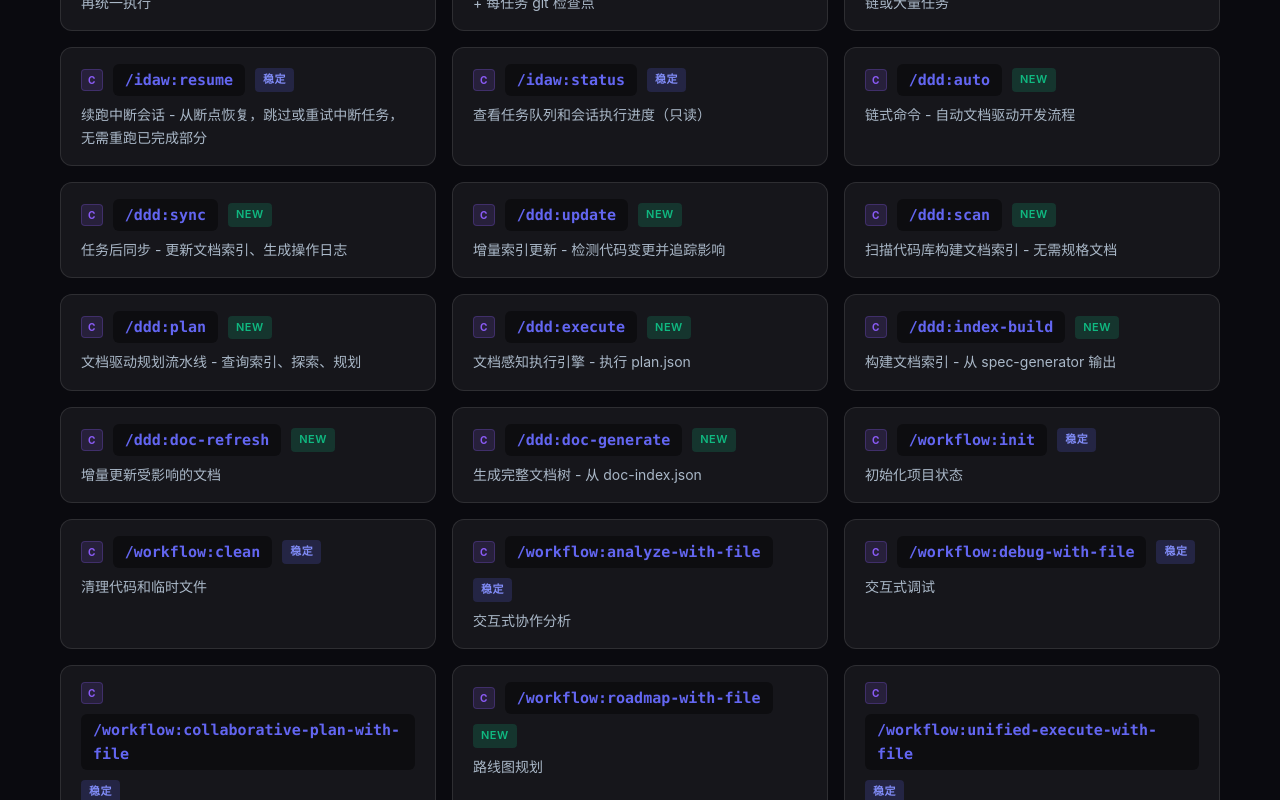
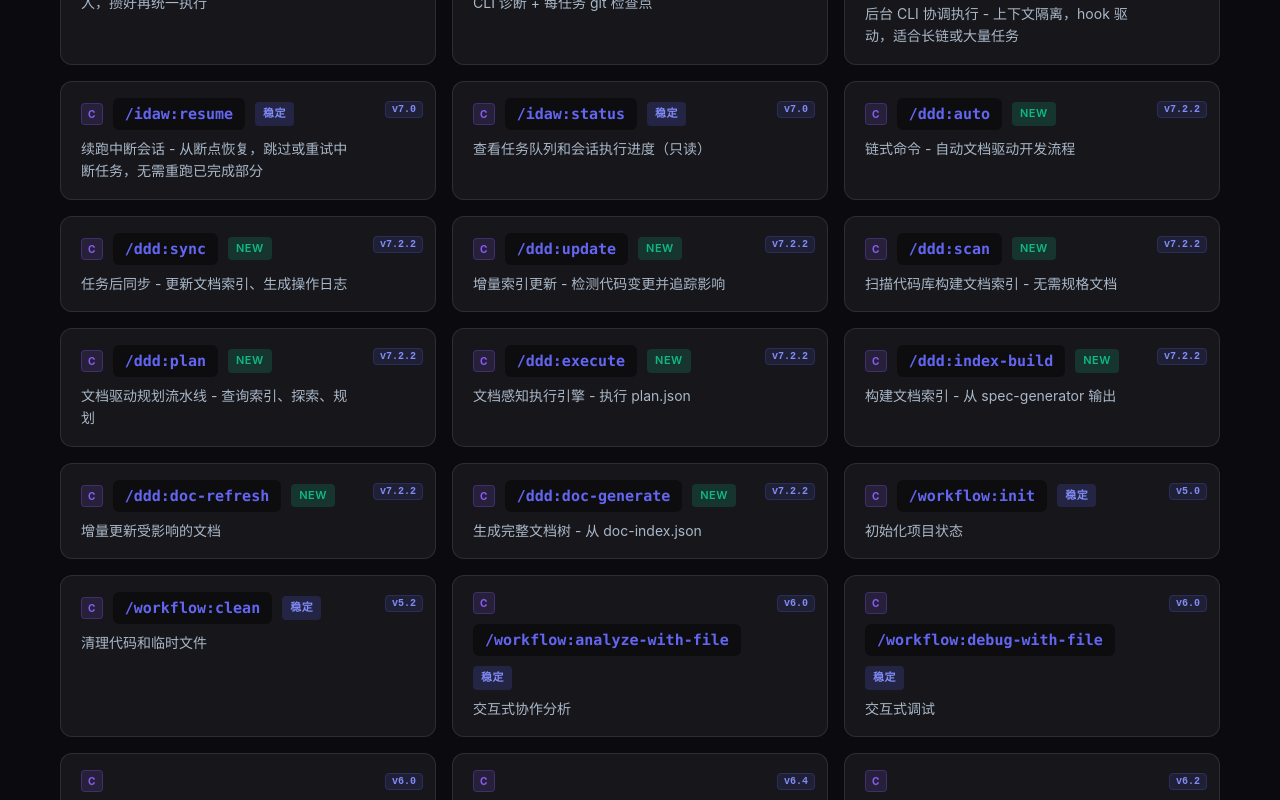
Before and after one commit to zhao-wuyan/ccw-command-explorer, a React (Vite) app: page / in a window 1280 px wide. Shown: the part 1080-1880 px from the top of the page. Built offline with nearby package versions, Linux system fonts and the light colour scheme.

Commit message:
feat: 添加版本号

```diff
--- a/src/App.tsx
+++ b/src/App.tsx
@@ -84,6 +84,25 @@ const CLIBadge = ({ cli }: { cli: CLIType }) => {
   );
 };
 
+// 版本徽章组件
+const VersionBadge = ({ version }: { version: string }) => (
+  <span
+    style={{
+      fontSize: 10,
+      padding: '2px 6px',
+      borderRadius: 4,
+      backgroundColor: COLORS.primary + '20',
+      color: COLORS.primaryLight,
+      fontWeight: 600,
+      fontFamily: 'monospace',
+      border: `1px solid ${COLORS.primary}30`,
+    }}
+    title={`Added in ${version}`}
+  >
+    {version}
+  </span>
+);
+
 // 命令卡片组件
 const CommandCard = ({ command, onClick }: { command: Command; onClick: () => void }) => {
   const category = CATEGORIES[command.category];
@@ -104,9 +123,16 @@ const CommandCard = ({ command, onClick }: { command: Command; onClick: () => vo
         border: `1px solid ${isHovered ? category.color + '60' : COLORS.cardBorder}`,
         cursor: 'pointer',
         transition: 'all 0.2s ease',
+        position: 'relative',
       }}
     >
-      <div style={{ display: 'flex', alignItems: 'center', gap: 10, marginBottom: 8, flexWrap: 'wrap' }}>
+      {/* 右上角版本号 */}
+      {command.addedInVersion && (
+        <div style={{ position: 'absolute', top: 12, right: 12 }}>
+          <VersionBadge version={command.addedInVersion} />
+        </div>
+      )}
+      <div style={{ display: 'flex', alignItems: 'center', gap: 10, marginBottom: 8, flexWrap: 'wrap', paddingRight: command.addedInVersion ? 55 : 0 }}>
         <CLIBadge cli={command.cli} />
         <code
           style={{
@@ -135,7 +161,7 @@ const CommandCard = ({ command, onClick }: { command: Command; onClick: () => vo
           </span>
         )}
       </div>
-      <p style={{ fontSize: 14, color: COLORS.textMuted, margin: 0 }}>
+      <p style={{ fontSize: 14, color: COLORS.textMuted, margin: 0, paddingRight: command.addedInVersion ? 55 : 0 }}>
         {command.desc}
       </p>
     </motion.div>
@@ -980,8 +1006,30 @@ const DeprecatedCommands = ({ searchQuery }: { searchQuery: string }) => {
                     {item.old}
                   </code>
                 </td>
-                <td style={{ padding: '12px 16px', textAlign: 'center' }}>
-                  <span style={{ fontSize: 18, color: COLORS.textMuted }}>→</span>
+                <td style={{ padding: '12px 8px', textAlign: 'center', minWidth: 80 }}>
+                  <div style={{ position: 'relative', display: 'inline-block' }}>
+                    {item.deprecatedInVersion && (
+                      <span
+                        style={{
+                          position: 'absolute',
+                          top: -6,
+                          left: '38%',
+                          transform: 'translateX(-50%)',
+                          fontSize: 9,
+                          color: COLORS.textDim,
+                          fontFamily: 'monospace',
+                          whiteSpace: 'nowrap',
+                        }}
+                        title={`Deprecated in ${item.deprecatedInVersion}`}
+                      >
+                        {item.deprecatedInVersion}
+                      </span>
+                    )}
+                    <svg width="50" height="14" viewBox="0 0 50 14" style={{ opacity: 0.6, marginTop: 4 }}>
+                      <line x1="0" y1="7" x2="38" y2="7" stroke={COLORS.textMuted} strokeWidth="1.5" />
+                      <polyline points="34,3 40,7 34,11" fill="none" stroke={COLORS.textMuted} strokeWidth="1.5" strokeLinejoin="round" />
+                    </svg>
+                  </div>
                 </td>
                 <td style={{ padding: '12px 16px' }}>
                   {item.newCmd ? (
--- a/src/data/deprecated.ts
+++ b/src/data/deprecated.ts
@@ -4,56 +4,69 @@
 import type { DeprecatedCommand } from './types';
 
 export const DEPRECATED_COMMANDS: DeprecatedCommand[] = [
-  { old: '/task:replan', newCmd: '/workflow:replan', reason: '命令整合' },
-  { old: '/task:create', newCmd: null, reason: '命令已移除' },
-  { old: '/task:breakdown', newCmd: null, reason: '命令已移除' },
-  { old: '/task:execute', newCmd: null, reason: '命令已移除' },
-  { old: '/version', newCmd: null, reason: '命令已移除' },
-  { old: '/enhance-prompt', newCmd: null, reason: '命令已移除' },
-  { old: '/prompts:prep-plan', newCmd: '/prep-plan', reason: '命令重命名' },
-  { old: '/prompts:prep-cycle', newCmd: '/prep-cycle', reason: '命令重命名' },
-  { old: '/prompts:prep-loop', newCmd: null, reason: '预检清单文件已移除' },
-  { old: '/workflow:plan', newCmd: '/workflow-plan', reason: '命令升级为 skill' },
-  { old: '/workflow:execute', newCmd: '/workflow-execute', reason: '命令升级为 skill' },
-  { old: '/workflow:replan', newCmd: null, reason: '命令已移除' },
-  { old: '/workflow:resume', newCmd: '/workflow:session:resume', reason: '命令整合到会话管理' },
-  { old: '/workflow:status', newCmd: null, reason: '命令已移除' },
-  { old: '/workflow:review', newCmd: '/review-code', reason: '命令升级为 skill' },
-  { old: '/workflow:plan-verify', newCmd: null, reason: '命令已移除' },
-  { old: '/workflow:lite-plan', newCmd: '/workflow-lite-plan', reason: '命令升级为 skill，请使用新版本' },
-  { old: '/workflow:lite-execute', newCmd: null, reason: '命令已移除，请使用 /workflow-execute' },
-  { old: '/workflow:lite-fix', newCmd: '/workflow:debug-with-file', reason: 'token 消耗较多且效果一般，改用 debug-with-file（Claude  Code: /workflow:debug-with-file，Codex: /debug-with-file）' },
-  { old: '/workflow:tdd-plan', newCmd: '/workflow-tdd', reason: '命令升级为 skill' },
-  { old: '/workflow:tdd-verify', newCmd: '/workflow-tdd', reason: '命令升级为 skill' },
-  { old: '/workflow:test-gen', newCmd: '/workflow-test-fix', reason: '命令整合' },
-  { old: '/workflow:test-fix-gen', newCmd: '/workflow-test-fix', reason: '命令整合' },
-  { old: '/workflow:test-cycle-execute', newCmd: '/workflow-test-fix', reason: '命令整合' },
-  { old: '/workflow:review-module-cycle', newCmd: '/review-cycle', reason: '命令升级为 skill' },
-  { old: '/workflow:review-session-cycle', newCmd: '/review-cycle', reason: '命令升级为 skill' },
-  { old: '/workflow:review-fix', newCmd: '/review-cycle', reason: '命令升级为 skill' },
-  { old: '/workflow:brainstorm:*', newCmd: '/brainstorm', reason: '头脑风暴命令升级为统一 skill' },
-  { old: '/workflow:tools:*', newCmd: null, reason: '内部工具命令已移除' },
-  { old: '/workflow:ui-design:capture', newCmd: null, reason: '命令已移除' },
-  { old: '/workflow:ui-design:explore-layers', newCmd: null, reason: '命令已移除' },
-  { old: '/memory:docs', newCmd: '/memory-manage', reason: '命令整合到统一记忆管理' },
-  { old: '/memory:docs-full-cli', newCmd: '/memory-manage', reason: '命令整合到统一记忆管理' },
-  { old: '/memory:docs-related-cli', newCmd: '/memory-manage', reason: '命令整合到统一记忆管理' },
-  { old: '/memory:update-full', newCmd: '/memory-manage', reason: '命令整合到统一记忆管理' },
-  { old: '/memory:update-related', newCmd: '/memory-manage', reason: '命令整合到统一记忆管理' },
-  { old: '/memory:load', newCmd: '/memory-capture', reason: '命令整合到统一记忆捕获' },
-  { old: '/memory:load-skill-memory', newCmd: '/memory-capture', reason: '命令整合到统一记忆捕获' },
-  { old: '/memory:skill-memory', newCmd: '/memory-capture', reason: '命令整合到统一记忆捕获' },
-  { old: '/memory:code-map-memory', newCmd: null, reason: '命令已移除' },
-  { old: '/memory:tech-research', newCmd: null, reason: '命令已移除' },
-  { old: '/memory:workflow-skill-memory', newCmd: '/memory-capture', reason: '命令整合到统一记忆捕获' },
-  { old: '/issue-resolve', newCmd: '/issue-manage', reason: '命令整合到统一 Issue 管理' },
-  { old: '/issue-execute', newCmd: '/issue:execute', reason: '命令迁移到 Claude Code' },
-  { old: '/issue-devpipeline', newCmd: '/team-planex', reason: '命令升级为团队 plan-and-execute 流水线' },
-  { old: '/plan-converter', newCmd: '/workflow-execute', reason: '命令整合到工作流执行' },
-  { old: '/req-plan-with-file', newCmd: '/workflow-lite-plan', reason: '命令迁移到轻量级规划执行流程' },
-  { old: '/workflow-req-plan', newCmd: '/workflow-plan', reason: '命令整合' },
-  { old: '/team-lifecycle-v2', newCmd: '/team-lifecycle-v5', reason: '已升级到 v5 版本' },
-  { old: '/workflow:init-specs', newCmd: '/workflow:spec:setup', reason: '命令整合到统一规格管理' },
-  { old: '/workflow:init-guidelines', newCmd: '/workflow:spec:setup', reason: '命令整合到统一规格管理' },
-  { old: '/workflow:session:solidify', newCmd: '/workflow:spec:add', reason: '固化经验功能整合到规格添加命令' },
+  // v5.0 废弃 - Task 系列命令移除
+  { old: '/task:replan', newCmd: '/workflow:replan', reason: '命令整合', deprecatedInVersion: 'v5.0' },
+  { old: '/task:create', newCmd: null, reason: '命令已移除', deprecatedInVersion: 'v5.0' },
+  { old: '/task:breakdown', newCmd: null, reason: '命令已移除', deprecatedInVersion: 'v5.0' },
+  { old: '/task:execute', newCmd: null, reason: '命令已移除', deprecatedInVersion: 'v5.0' },
+
+  // v5.2 废弃 - 基础命令移除
+  { old: '/version', newCmd: null, reason: '命令已移除', deprecatedInVersion: 'v5.2' },
+  { old: '/enhance-prompt', newCmd: null, reason: '命令已移除', deprecatedInVersion: 'v5.2' },
+
+  // v6.0 废弃 - 命令重命名和升级
+  { old: '/prompts:prep-plan', newCmd: '/prep-plan', reason: '命令重命名', deprecatedInVersion: 'v6.0' },
+  { old: '/prompts:prep-cycle', newCmd: '/prep-cycle', reason: '命令重命名', deprecatedInVersion: 'v6.0' },
+  { old: '/prompts:prep-loop', newCmd: null, reason: '预检清单文件已移除', deprecatedInVersion: 'v6.0' },
+  { old: '/workflow:brainstorm:*', newCmd: '/brainstorm', reason: '头脑风暴命令升级为统一 skill', deprecatedInVersion: 'v6.0' },
+
+  // v6.2 废弃 - Skill 升级大潮
+  { old: '/workflow:plan', newCmd: '/workflow-plan', reason: '命令升级为 skill', deprecatedInVersion: 'v6.2' },
+  { old: '/workflow:execute', newCmd: '/workflow-execute', reason: '命令升级为 skill', deprecatedInVersion: 'v6.2' },
+  { old: '/workflow:replan', newCmd: null, reason: '命令已移除', deprecatedInVersion: 'v6.2' },
+  { old: '/workflow:resume', newCmd: '/workflow:session:resume', reason: '命令整合到会话管理', deprecatedInVersion: 'v6.2' },
+  { old: '/workflow:status', newCmd: null, reason: '命令已移除', deprecatedInVersion: 'v6.2' },
+  { old: '/workflow:review', newCmd: '/review-code', reason: '命令升级为 skill', deprecatedInVersion: 'v6.2' },
+  { old: '/workflow:plan-verify', newCmd: null, reason: '命令已移除', deprecatedInVersion: 'v6.2' },
+  { old: '/workflow:lite-plan', newCmd: '/workflow-lite-plan', reason: '命令升级为 skill，请使用新版本', deprecatedInVersion: 'v6.2' },
+  { old: '/workflow:lite-execute', newCmd: null, reason: '命令已移除，请使用 /workflow-execute', deprecatedInVersion: 'v6.2' },
+  { old: '/workflow:lite-fix', newCmd: '/workflow:debug-with-file', reason: 'token 消耗较多且效果一般，改用 debug-with-file（Claude  Code: /workflow:debug-with-file，Codex: /debug-with-file）', deprecatedInVersion: 'v6.2' },
+  { old: '/workflow:test-gen', newCmd: '/workflow-test-fix', reason: '命令整合', deprecatedInVersion: 'v6.2' },
+  { old: '/workflow:test-fix-gen', newCmd: '/workflow-test-fix', reason: '命令整合', deprecatedInVersion: 'v6.2' },
+  { old: '/workflow:test-cycle-execute', newCmd: '/workflow-test-fix', reason: '命令整合', deprecatedInVersion: 'v6.2' },
+  { old: '/workflow:review-module-cycle', newCmd: '/review-cycle', reason: '命令升级为 skill', deprecatedInVersion: 'v6.2' },
+  { old: '/workflow:review-session-cycle', newCmd: '/review-cycle', reason: '命令升级为 skill', deprecatedInVersion: 'v6.2' },
+  { old: '/workflow:review-fix', newCmd: '/review-cycle', reason: '命令升级为 skill', deprecatedInVersion: 'v6.2' },
+  { old: '/workflow:tools:*', newCmd: null, reason: '内部工具命令已移除', deprecatedInVersion: 'v6.2' },
+  { old: '/memory:docs', newCmd: '/memory-manage', reason: '命令整合到统一记忆管理', deprecatedInVersion: 'v6.2' },
+  { old: '/memory:docs-full-cli', newCmd: '/memory-manage', reason: '命令整合到统一记忆管理', deprecatedInVersion: 'v6.2' },
+  { old: '/memory:docs-related-cli', newCmd: '/memory-manage', reason: '命令整合到统一记忆管理', deprecatedInVersion: 'v6.2' },
+  { old: '/memory:update-full', newCmd: '/memory-manage', reason: '命令整合到统一记忆管理', deprecatedInVersion: 'v6.2' },
+  { old: '/memory:update-related', newCmd: '/memory-manage', reason: '命令整合到统一记忆管理', deprecatedInVersion: 'v6.2' },
+  { old: '/memory:load', newCmd: '/memory-capture', reason: '命令整合到统一记忆捕获', deprecatedInVersion: 'v6.2' },
+  { old: '/memory:load-skill-memory', newCmd: '/memory-capture', reason: '命令整合到统一记忆捕获', deprecatedInVersion: 'v6.2' },
+  { old: '/memory:skill-memory', newCmd: '/memory-capture', reason: '命令整合到统一记忆捕获', deprecatedInVersion: 'v6.2' },
+  { old: '/memory:code-map-memory', newCmd: null, reason: '命令已移除', deprecatedInVersion: 'v6.2' },
+  { old: '/memory:tech-research', newCmd: null, reason: '命令已移除', deprecatedInVersion: 'v6.2' },
+  { old: '/memory:workflow-skill-memory', newCmd: '/memory-capture', reason: '命令整合到统一记忆捕获', deprecatedInVersion: 'v6.2' },
+  { old: '/issue-resolve', newCmd: '/issue-manage', reason: '命令整合到统一 Issue 管理', deprecatedInVersion: 'v6.2' },
+  { old: '/issue-execute', newCmd: '/issue:execute', reason: '命令迁移到 Claude Code', deprecatedInVersion: 'v6.2' },
+  { old: '/plan-converter', newCmd: '/workflow-execute', reason: '命令整合到工作流执行', deprecatedInVersion: 'v6.2' },
+  { old: '/req-plan-with-file', newCmd: '/workflow-lite-plan', reason: '命令迁移到轻量级规划执行流程', deprecatedInVersion: 'v6.2' },
+  { old: '/workflow-req-plan', newCmd: '/workflow-plan', reason: '命令整合', deprecatedInVersion: 'v6.2' },
+
+  // v6.3 废弃 - UI 设计调整
+  { old: '/workflow:ui-design:capture', newCmd: null, reason: '命令已移除', deprecatedInVersion: 'v6.3' },
+  { old: '/workflow:ui-design:explore-layers', newCmd: null, reason: '命令已移除', deprecatedInVersion: 'v6.3' },
+
+  // v7.0 废弃 - 架构升级
+  { old: '/issue-devpipeline', newCmd: '/team-planex', reason: '命令升级为团队 plan-and-execute 流水线', deprecatedInVersion: 'v7.0' },
+  { old: '/team-lifecycle-v2', newCmd: '/team-lifecycle-v5', reason: '已升级到 v5 版本', deprecatedInVersion: 'v7.0' },
+  { old: '/workflow:tdd-plan', newCmd: '/workflow-tdd', reason: '命令升级为 skill', deprecatedInVersion: 'v7.0' },
+  { old: '/workflow:tdd-verify', newCmd: '/workflow-tdd', reason: '命令升级为 skill', deprecatedInVersion: 'v7.0' },
+
+  // v7.2.2 废弃 - 规格系统整合
+  { old: '/workflow:init-specs', newCmd: '/workflow:spec:setup', reason: '命令整合到统一规格管理', deprecatedInVersion: 'v7.2.2' },
+  { old: '/workflow:init-guidelines', newCmd: '/workflow:spec:setup', reason: '命令整合到统一规格管理', deprecatedInVersion: 'v7.2.2' },
+  { old: '/workflow:session:solidify', newCmd: '/workflow:spec:add', reason: '固化经验功能整合到规格添加命令', deprecatedInVersion: 'v7.2.2' },
 ];
--- a/src/data/types.ts
+++ b/src/data/types.ts
@@ -147,4 +147,5 @@ export interface DeprecatedCommand {
   old: string;
   newCmd: string | null;
   reason: string;
+  deprecatedInVersion?: string;  // 废弃版本号
 }
```
Also changed, not shown: public/commands-scanned.json.
